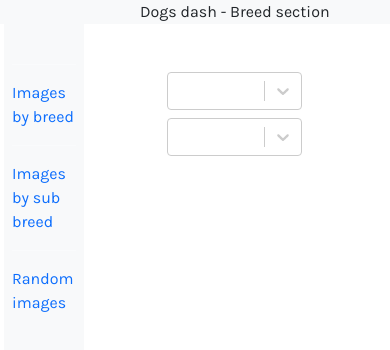
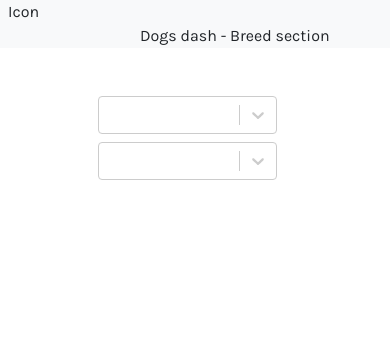
Before and after one commit to fpobric/deliveristo, a Next.js app: page /sub-breed-image in a window 390 px wide. Shown: the top 350 px of the page. Built offline with nearby package versions, Linux system fonts and the light colour scheme; no server answers.

Commit message:
sidebar, style updates

```diff
--- a/app/layout.tsx
+++ b/app/layout.tsx
@@ -6,6 +6,7 @@ import Header from "@/components/header";
 import { useEffect } from "react";
 import useSectionState from "@/hooks/useSectionState";
 import Sidebar from "@/components/sidebar";
+import SidebarProvider from "@/providers/sidebar";
 
 export default function RootLayout({
   children,
@@ -19,18 +20,21 @@ export default function RootLayout({
     <html lang="en">
       <body className={`app-body`}>
         <SelectedSectionProvider>
+          <SidebarProvider>
             <Row className="p-0">
               <Header />
               <Row around="xs">
-              <Col xs={3} className="p-0">
+                <Col xs={12}>
+                  <Row>
                     <Sidebar />
-              </Col>
-              <Col xs={9}>
+
                     <div className="content h-100">{children}</div>
+                  </Row>
                 </Col>
               </Row>
               <Row></Row>
             </Row>
+          </SidebarProvider>
         </SelectedSectionProvider>
       </body>
     </html>
--- a/components/app-image/index.tsx
+++ b/components/app-image/index.tsx
@@ -88,12 +88,25 @@ const AppImage = ({
         <div className="image-frame" data-cy="dog-image">
           {/* had to put prop unoptimized to diplay image in cypress test */}
           {dogImage.message !== "" && typeof dogImage.message === "string" ? (
-            <Image
-              src={dogImage?.message}
-              layout="fill"
-              alt="Picture of the dog"
-              unoptimized
-            />
+            <div className="d-flex flex-wrap">
+              <div className="w-100">
+                <Image
+                  src={dogImage?.message}
+                  // layout="fill"
+                  alt="Picture of the dog"
+                  width={300}
+                  height={300}
+                  unoptimized
+                />
+              </div>
+              <button
+                className="btn btn-outline-dark me-3 app-btn -fixed-width mt-4"
+                onClick={() => fetchImage()}
+                data-cy="btn-previous"
+              >
+                Fetch
+              </button>
+            </div>
           ) : null}
           {Array.isArray(dogImage.message) &&
           dogImage.message[currentIndex] !== "" &&
--- a/components/header/index.tsx
+++ b/components/header/index.tsx
@@ -1,11 +1,15 @@
 import useSectionState from "@/hooks/useSectionState";
+import useSidebar from "@/hooks/useSidebar";
 import { Col, Row } from "react-flexbox-grid";
 
 const Header = () => {
   const { state } = useSectionState();
-
+  const { toggle } = useSidebar();
   return (
     <Row around="xs" className="bg-light">
+      <div className="mobile-icon" onClick={() => toggle()}>
+        Icon
+      </div>
       <Col xsOffset={3} xs={9} className="d-flex justify-content-center">
         Dogs dash - {state.selectedSection}
       </Col>
--- a/components/sidebar/index.tsx
+++ b/components/sidebar/index.tsx
@@ -1,15 +1,20 @@
 import config from "@/config";
 import useSectionState from "@/hooks/useSectionState";
+import useSidebar from "@/hooks/useSidebar";
 import Link from "next/link";
 import { useSelectedLayoutSegment } from "next/navigation";
+import { useEffect } from "react";
 import { Col } from "react-flexbox-grid";
 
 const Sidebar = () => {
   const activeSegment = useSelectedLayoutSegment();
-  const { state, onSectionChange } = useSectionState();
+  console.log(activeSegment, "active");
+  const { onSectionChange } = useSectionState();
+  const { isSidebarOpen } = useSidebar();
+  useEffect(() => {}, [activeSegment]);
   return (
     <>
-      <Col xs={12}>
+      <Col xs={12} className={`vertical-nav ${isSidebarOpen ? "active" : ""}`}>
         <div className="container-fluid p-0">
           <div className="row flex-nowrap">
             <div className="col-auto col-md-12 px-sm-2 px-0 bg-light">
@@ -32,14 +37,11 @@ const Sidebar = () => {
                         <hr />
                         <li className="nav-item">
                           <Link
+                            className={`app-text -link ${
+                              activeSegment === l.targetSegment ? "-active" : ""
+                            }`}
                             href={l.path}
                             onClick={() => onSectionChange(l.title)}
-                            style={{
-                              textDecoration:
-                                activeSegment === l.targetSegment
-                                  ? "underline"
-                                  : "none",
-                            }}
                           >
                             {l.label}
                           </Link>
--- a/config/index.ts
+++ b/config/index.ts
@@ -37,19 +37,19 @@ const links = [
     label: "Images by breed",
     path: "/",
     title: "Breed section",
-    targetSegment: "breed",
+    targetSegment: null,
   },
   {
     label: "Images by sub breed",
     path: "/sub-breed-image",
     title: "Breed and sub-breed section",
-    targetSegment: "sub-breed",
+    targetSegment: "sub-breed-image",
   },
   {
     label: "Random images",
     path: "/random-image",
     title: "Random section",
-    targetSegment: "random",
+    targetSegment: "random-image",
   },
 ];
 
--- /dev/null
+++ b/hooks/useSidebar.ts
@@ -0,0 +1,6 @@
+import { SidebarContext } from "@/providers/sidebar";
+import { useContext } from "react";
+
+const useSidebar = () => useContext(SidebarContext);
+
+export default useSidebar;
--- /dev/null
+++ b/providers/sidebar.tsx
@@ -0,0 +1,33 @@
+import React, { createContext, useState } from "react";
+import PropTypes from "prop-types";
+
+export const SidebarContext = createContext({
+  isSidebarOpen: false,
+  toggle: () => {},
+});
+
+const SidebarProvider = ({ children }: { children: any }) => {
+  const [isSidebarOpen, setIsSidebarOpen] = useState(false);
+
+  const toggle = () => {
+    debugger;
+    setIsSidebarOpen(!isSidebarOpen);
+  };
+
+  const sidebarState = {
+    isSidebarOpen,
+    toggle,
+  };
+
+  return (
+    <SidebarContext.Provider value={sidebarState}>
+      {children}
+    </SidebarContext.Provider>
+  );
+};
+
+SidebarProvider.propTypes = {
+  children: PropTypes.element.isRequired,
+};
+
+export default SidebarProvider;
--- a/styles/_app-image.scss
+++ b/styles/_app-image.scss
@@ -1,13 +1,17 @@
 .app-image {
   img {
     position: relative !important;
-    max-width: 400px;
-    max-height: 400px;
+    height: auto;
+    max-height: 300px;
+    width: auto;
+    max-width: 300px;
   }
   .image-wrapper {
     .image {
-      width: 400px;
-      height: 400px;
+      width: auto;
+      max-width: 300px;
+      height: auto;
+      max-height: 300px;
       background-size: cover;
       background-repeat: no-repeat;
       background-position: center;
--- /dev/null
+++ b/styles/_app-text.scss
@@ -0,0 +1,79 @@
+.app-text {
+  font-weight: 400;
+
+  &.-light {
+    font-weight: 400 !important;
+  }
+  &.-normal {
+    font-weight: 500 !important;
+  }
+  &.-medium {
+    font-weight: 600 !important;
+  }
+  &.-bold {
+    font-weight: 900 !important;
+  }
+  &.-no-decoration {
+    text-decoration: none;
+  }
+  &.-underline {
+    text-decoration: underline !important;
+  }
+  &.-uppercase {
+    text-transform: uppercase;
+  }
+  &.-verysmall {
+    font-size: 10px;
+  }
+  &.-small {
+    font-size: 12px;
+  }
+  &.-regular {
+    font-size: 14px !important;
+  }
+  &.-large {
+    font-size: 18px !important;
+  }
+  &.-extra-large {
+    font-size: 40px !important;
+  }
+  &.-left {
+    text-align: left;
+  }
+  &.-right {
+    text-align: right;
+  }
+  &.-center {
+    text-align: center;
+  }
+  &.-break {
+    word-break: break-word;
+  }
+  &.-uppercase {
+    text-transform: uppercase;
+  }
+  &.-italic {
+    font-style: italic;
+  }
+  &.-link {
+    color: #000000;
+    cursor: pointer;
+    text-decoration: none;
+    &.-active {
+      color: #c49ef2;
+    }
+    &:hover {
+      text-decoration: underline;
+      color: #7d7a7a;
+    }
+  }
+  &.-grey {
+    color: #7e7e7e;
+  }
+  &.-capitalize {
+    text-transform: capitalize;
+  }
+  *.-no-break {
+    white-space: nowrap;
+  }
+}
--- /dev/null
+++ b/styles/_vertical-nav.scss
@@ -0,0 +1,25 @@
+.vertical-nav {
+  overflow-y: hidden !important;
+  height: 100vh;
+  overflow-y: scroll;
+  -webkit-overflow-scrolling: touch;
+  position: absolute;
+  left: 0;
+  top: 0;
+  width: 25%;
+  padding: 1rem;
+  transition: left 600ms ease-in-out;
+  z-index: 1;
+  &.active {
+    left: 0;
+  }
+}
+@media (max-width: 1024px) {
+  .vertical-nav {
+    width: 100%;
+    height: 100vh;
+    left: -100%;
+    padding-top: 4rem;
+    padding-bottom: 1rem;
+  }
+}
--- a/styles/application.scss
+++ b/styles/application.scss
@@ -8,8 +8,20 @@
 @import "./app-fonts";
 @import "./app-image";
 @import "./app-loading";
+@import "./app-text";
+@import "./vertical-nav";
 
 html * {
   font-family: karla-regular !important;
+}
+html {
   overflow-x: hidden;
 }
+.mobile-icon {
+  display: none;
+}
+@media (max-width: 1024px) {
+  .mobile-icon {
+    display: block;
+  }
+}
```
Also changed, not shown: 1 other file (tests, documents, lock files or other folders). Lines whose indentation alone changed are shown as unchanged.
